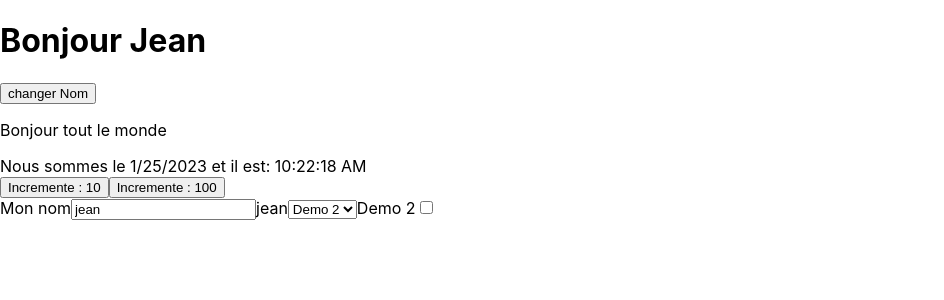
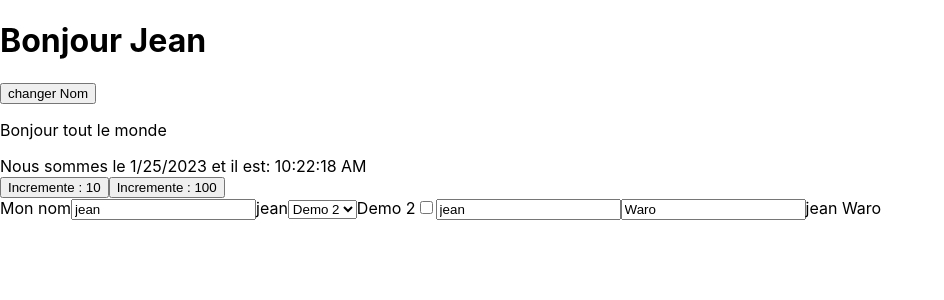
Before and after one commit to Mathieu-Warocquier/test-reals, a React (Create React App) app: page / in a window 1280 px wide. Shown: the top 300 px of the page, without its empty margins (0-944 px from the left). Built offline with nearby package versions, Linux system fonts and the light colour scheme.

Commit message:
ajout toggle

```diff
--- a/src/components/Formulaire.js
+++ b/src/components/Formulaire.js
@@ -10,17 +10,16 @@ function Formulaire() {
   // }
 
   const [name, newName] = useState("jean")
+  const [prenom, newPrenom] = useState("Waro")
   const [opt, newOpt] = useState("Demo 2")
   const [isChecked, setIsChecked] = useState(false);
 
 
-
-
   return <div>
       <label htmlFor="nom">Mon nom</label>
-      <input type="text" id="nom" name="nom" defaultValue={name} onChange={e => newName(e.target.value)}/>
+      <input type="text" id="nom" name="nom" value={name} onChange={e => newName(e.target.value)}/>
       {name}
-      <select defaultValue='demo2' onChange={e => newOpt(e.target.value)}>
+      <select value='demo2' onChange={e => newOpt(e.target.value)}>
         <option value="demo1">Demo 1</option>
         <option value="demo2">Demo 2</option>
         <option value="demo3">Demo 3</option>
@@ -28,6 +27,14 @@ function Formulaire() {
       {opt}
       <input type="checkbox" checked={isChecked} onChange={() => setIsChecked(!isChecked)}/>
       { isChecked ? <div>Je suis checké</div> : null }
+
+      <input type="text" id="nom" name="nom" value={name} onChange={e => newName(e.target.value)}/>
+      <input type="text" id="prenom" name="prenom" value={prenom} onChange={e => newPrenom(e.target.value)}/>
+      {name} {prenom}
+
+
+      {/* si je veux traquer les valeurs je peux utiliser value (plus pour traitement en direct) sinon je peux aussi utliser defaultValue (mieux pour une formulaire classique) */}
+
     </div>
 }
 
```
